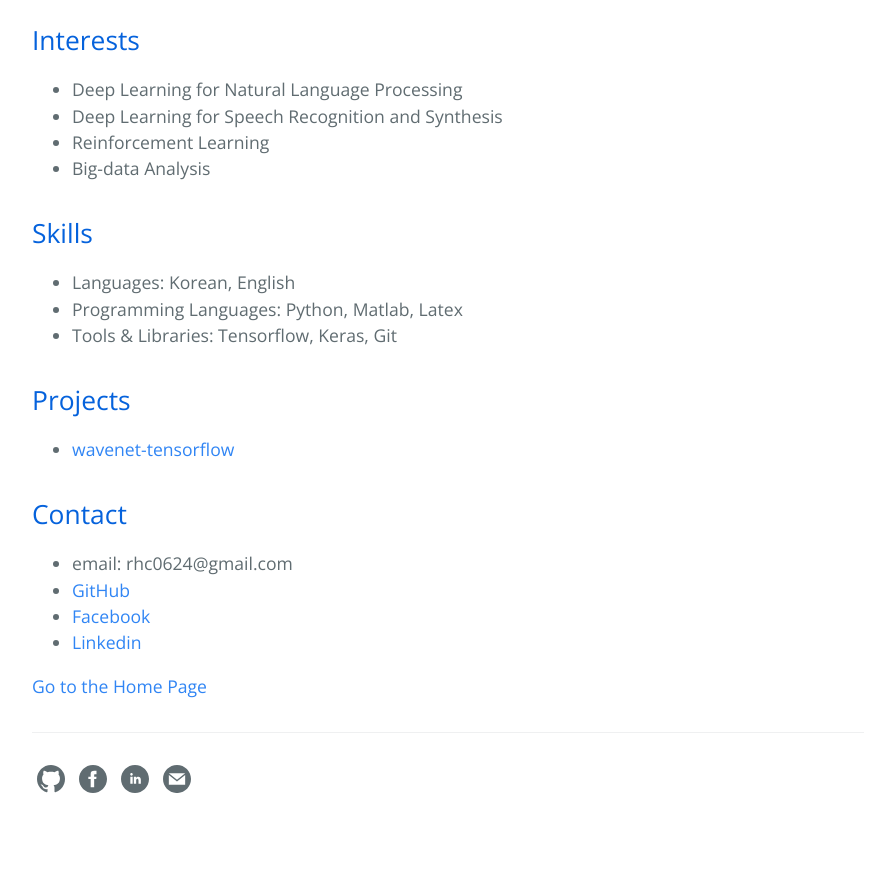
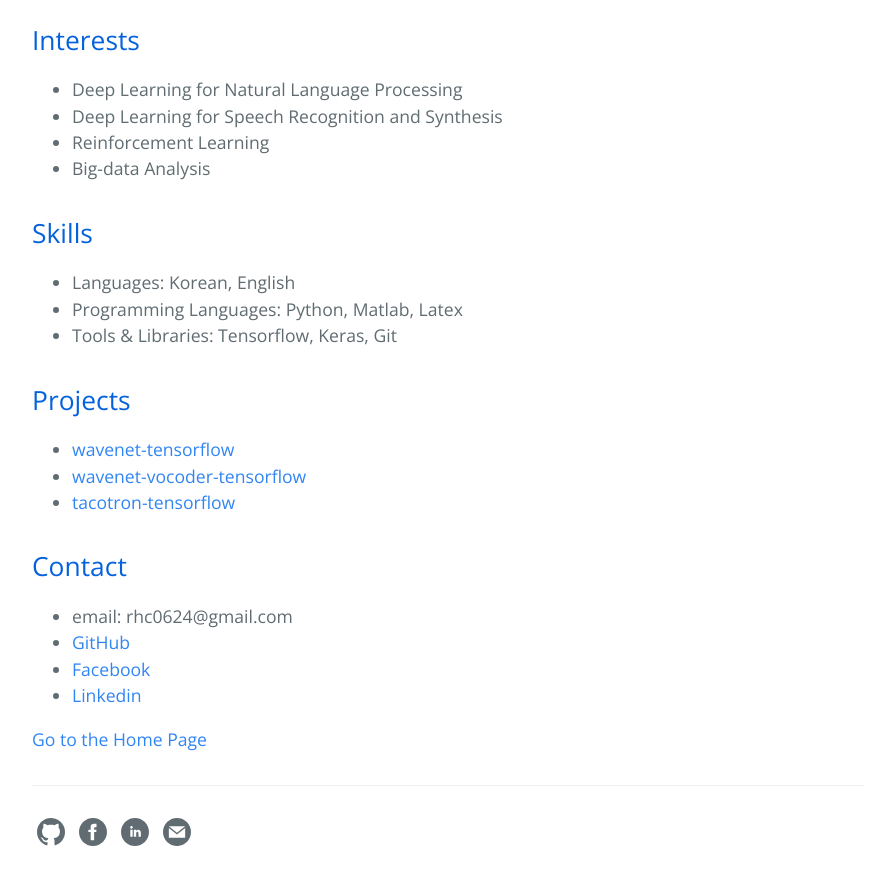
Before and after one commit to hcnoh/hcnoh.github.io, a Jekyll site: the page built from about.md, in a window 1280 px wide and 900 px high, scrolled down 1179 px. Shown: the top 885 px of the window, without its empty margins (192-1087 px from the left). Built offline with Jekyll 4.4.1, drawn with Linux system fonts in a browser that asks for light colours; before the commit the page ends 2026 px from its top, so only the background shows below that.

Commit message:
Update about.md

```diff
--- a/about.md
+++ b/about.md
@@ -28,6 +28,8 @@ permalink: /about
 
 ## Projects
 - [wavenet-tensorflow](https://github.com/hcnoh/wavenet-tensorflow)
+- [wavenet-vocoder-tensorflow](https://github.com/hcnoh/wavenet-vocoder-tensorflow)
+- [tacotron-tensorflow](https://github.com/hcnoh/tacotron-tensorflow)
 
 ## Contact
 - email: rhc0624@gmail.com
```
